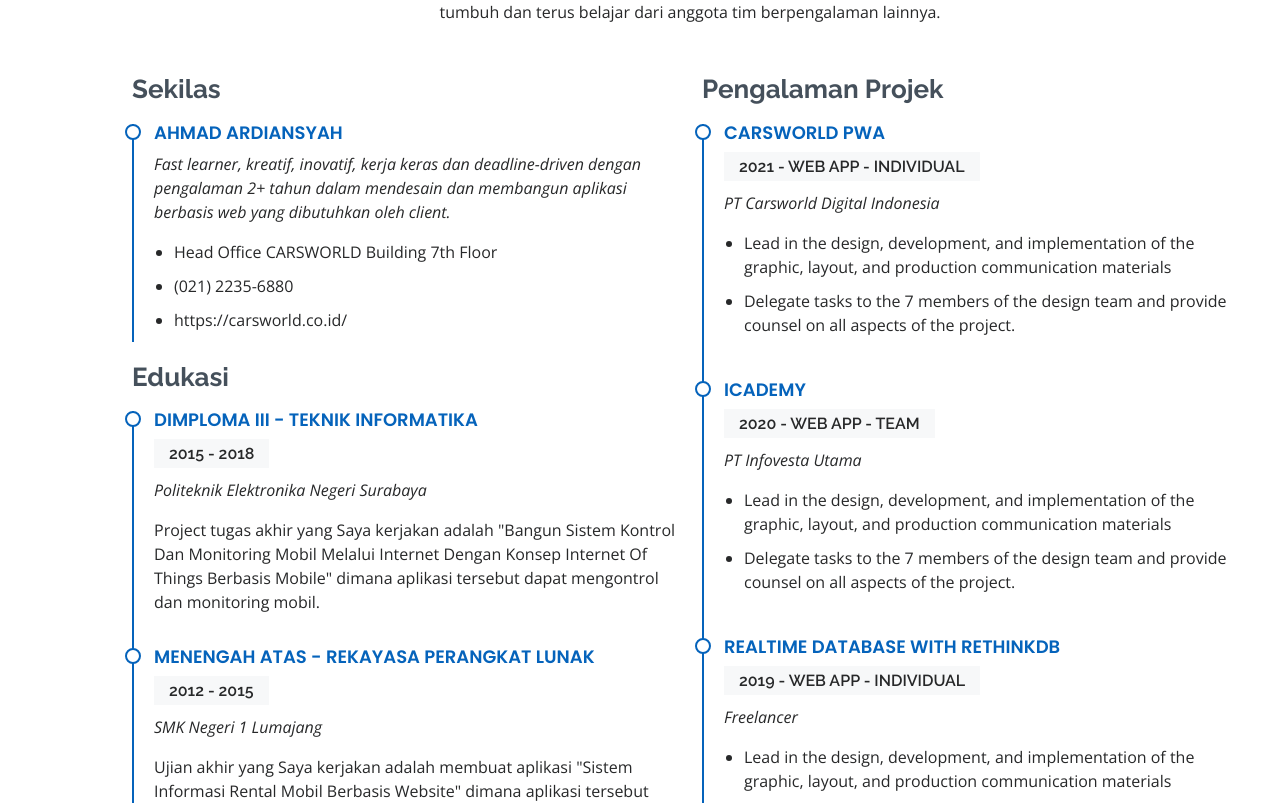
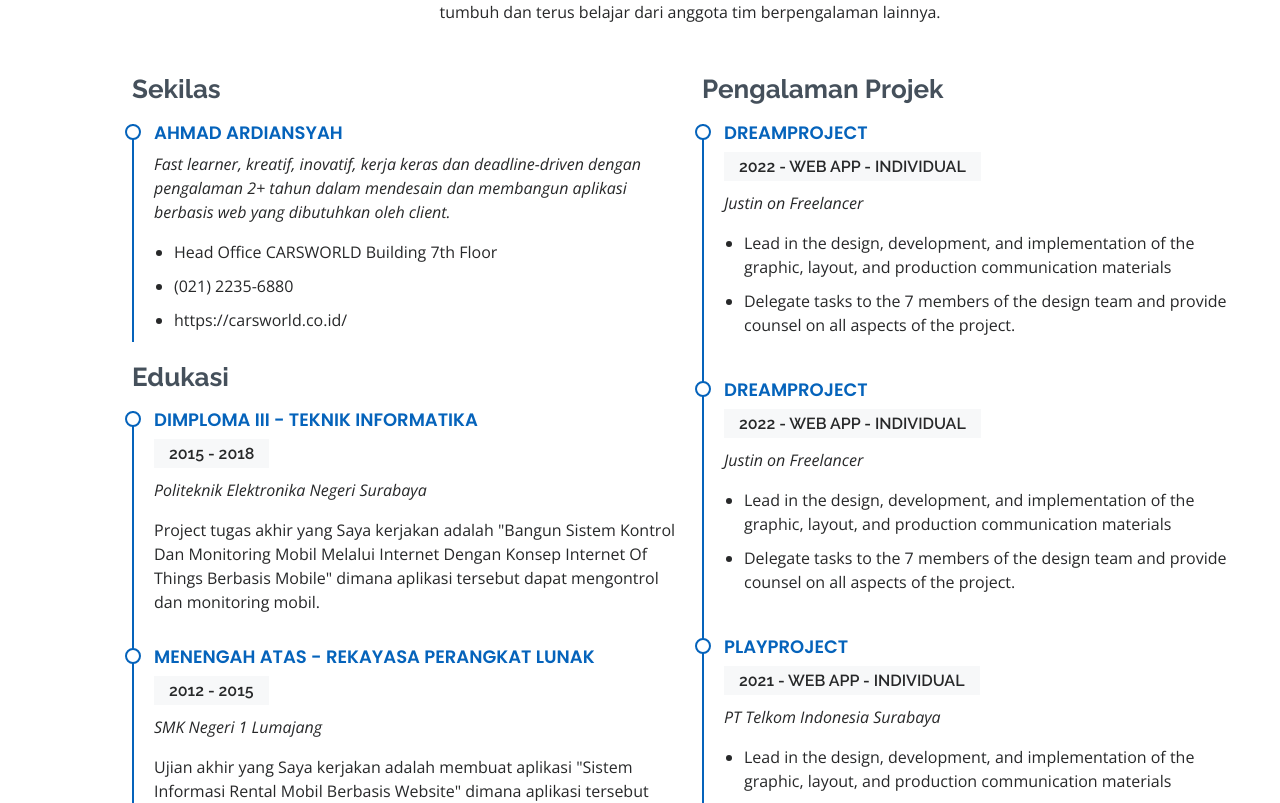
Before and after one commit to ardipc/my-resume, a Next.js app: page / in a window 1280 px wide. Shown: the part 2106-2909 px from the top of the page. Built offline with nearby package versions, Linux system fonts and the light colour scheme.

Commit message:
Update index.js

```diff
--- a/pages/index.js
+++ b/pages/index.js
@@ -78,6 +78,33 @@ export default function Home() {
   ]
 
   const projects = [
+    {
+      judul: 'DreamProject',
+      tahun: '2022 - WEB APP - INDIVIDUAL',
+      client: 'Justin on Freelancer',
+      deskripsi: [
+        "Lead in the design, development, and implementation of the graphic, layout, and production communication materials",
+        "Delegate tasks to the 7 members of the design team and provide counsel on all aspects of the project."
+      ]
+    },
+    {
+      judul: 'DreamProject',
+      tahun: '2022 - WEB APP - INDIVIDUAL',
+      client: 'Justin on Freelancer',
+      deskripsi: [
+        "Lead in the design, development, and implementation of the graphic, layout, and production communication materials",
+        "Delegate tasks to the 7 members of the design team and provide counsel on all aspects of the project."
+      ]
+    },
+    {
+      judul: 'PlayProject',
+      tahun: '2021 - WEB APP - INDIVIDUAL',
+      client: 'PT Telkom Indonesia Surabaya',
+      deskripsi: [
+        "Lead in the design, development, and implementation of the graphic, layout, and production communication materials",
+        "Delegate tasks to the 7 members of the design team and provide counsel on all aspects of the project."
+      ]
+    },
     {
       judul: 'Carsworld PWA',
       tahun: '2021 - WEB APP - INDIVIDUAL',
```
